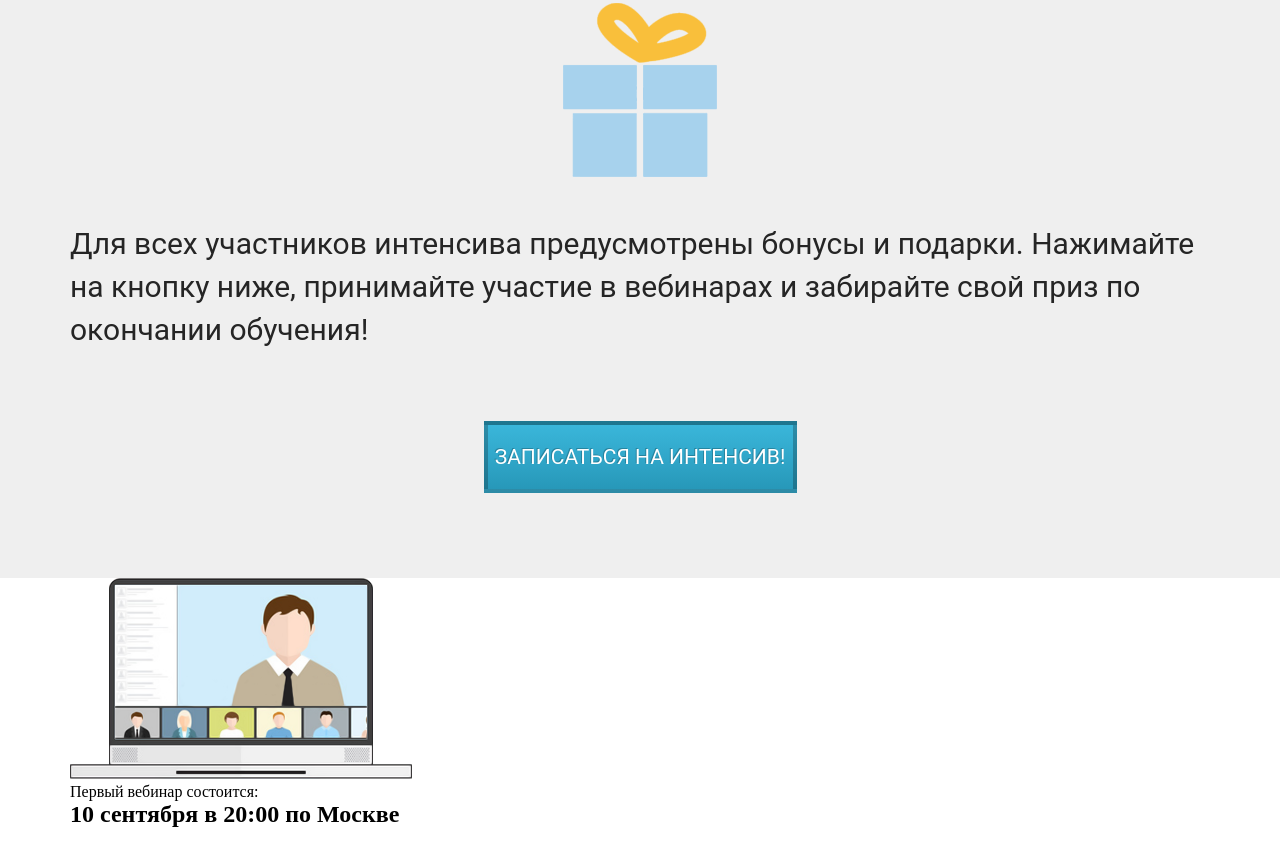
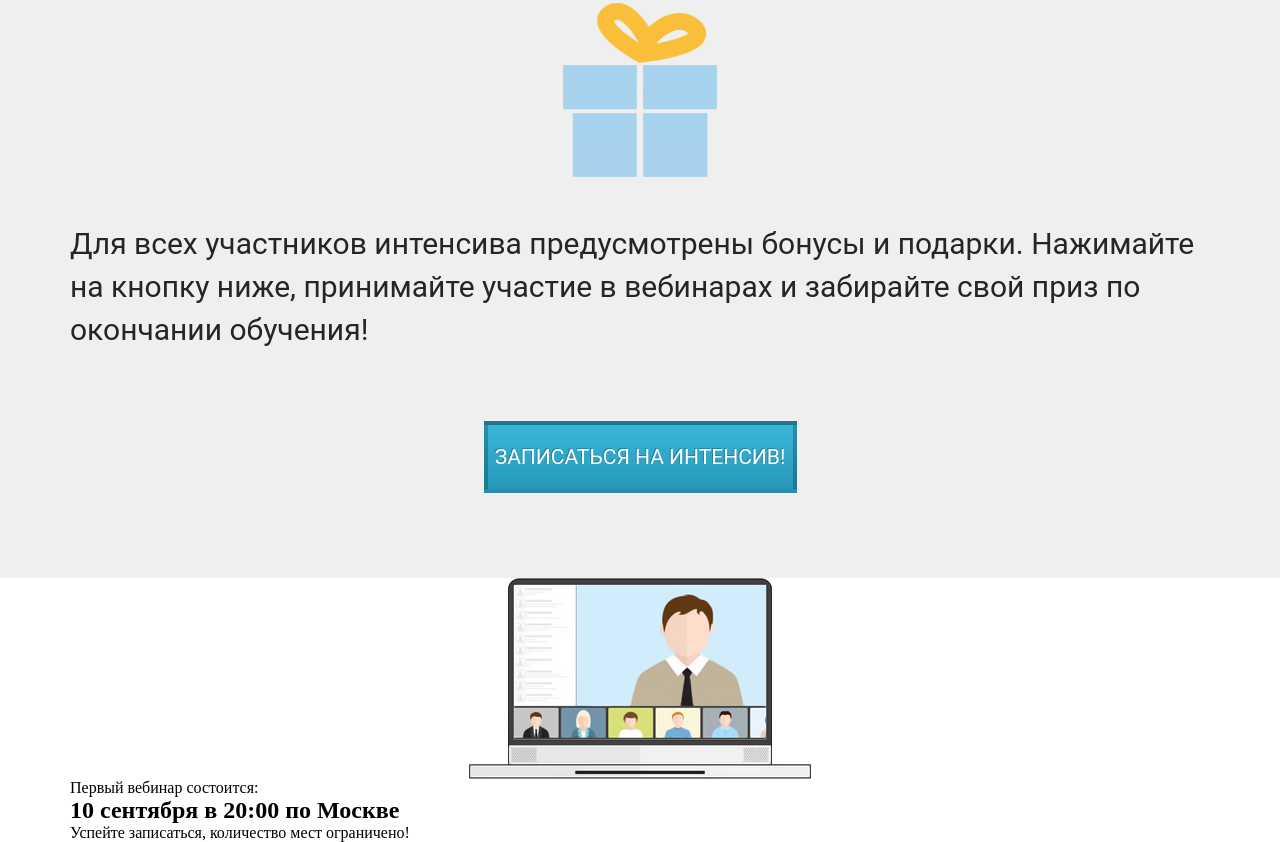
Before and after one commit to coolerr127/Learn-HTML-CSS-Udemy, a plain HTML site: page proj1/src/index.html in a window 1280 px wide. Shown: the part 2606-3448 px from the top of the page. Drawn offline with Linux system fonts and the light colour scheme.

Commit message:
section first

```diff
--- a/proj1/src/css/style.css
+++ b/proj1/src/css/style.css
@@ -266,3 +266,8 @@ h2.title {
 .gift .gift_btn {
 	margin-top: 50px 0 0 0;
 }
+
+.first .first_img {
+	display: block;
+	margin: 0 auto;
+}
--- a/proj1/src/index.html
+++ b/proj1/src/index.html
@@ -139,7 +139,7 @@
 			<img src="img/first.png" alt="first" class="first_img">
 			<div class="first_text">Первый вебинар состоится:</div>
 			<h2 class="date">10 сентября в 20:00 по Москве</h2>
-
+			<div class="first_subtitle">Успейте записаться, количество мест ограничено!</div>
 		</div>
 	</section>
 </body>
```
